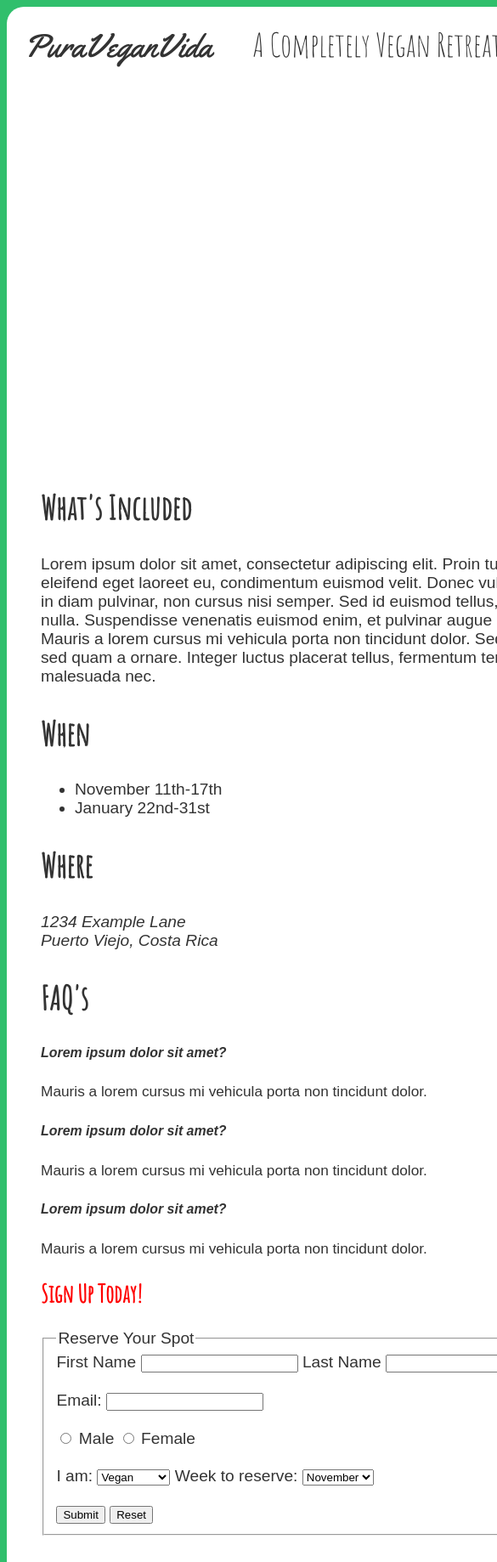
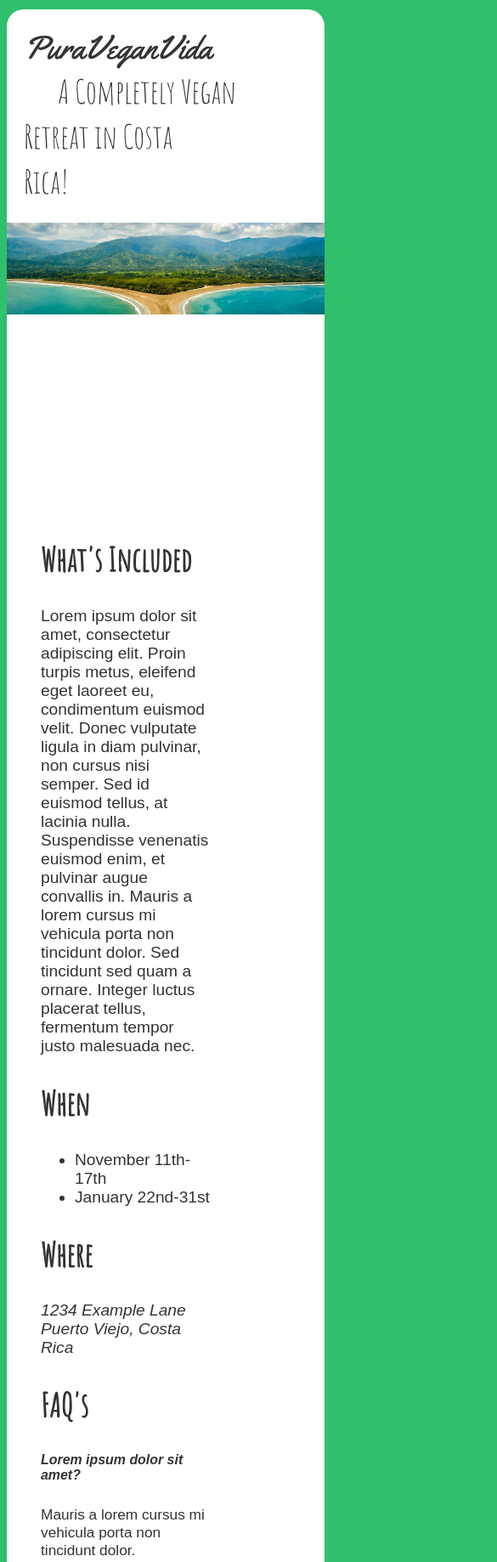
Before and after one commit to AliciaChafee/VeganRetreat, a plain HTML site: page index.html in a window 390 px wide. Shown: the top 1838 px of the page at 85% size, 585 px wide, since content can reach past the window. Drawn offline with Linux system fonts and the light colour scheme; files that its build step writes are made by us from their sources.

Commit message:
responsive updates

```diff
--- /dev/null
+++ b/css/style.css
@@ -0,0 +1,154 @@
+a {
+	color: #333;
+}
+
+a:hover {
+	color: #0062ff;
+}
+
+a:visited {
+	color: #FF0094;
+}
+
+body {
+	background-color: #30BF6C;
+	font-size: 120%;
+	font-family: sans-serif;
+	color: #333;
+}
+
+.wrapper {
+	background-color: #fff;
+	width: 80%;
+	margin: 3% auto;
+	border-radius: 20px;
+	-moz-border-radius: 20px;
+	-webkit-border-radius: 20px;
+	-khtml-border-radius: 20px;
+	min-height: 400px;
+
+
+
+}
+
+header {
+	min-height: 20px;
+	width: 80%;
+}
+
+header .brand {
+	font-family: "Yellowtail", cursive;
+	font-size: 200%;
+	padding: 20px;
+	color: #333;
+}
+
+header .brand span {
+	font-family: 'Amatic SC', cursive;
+	padding: 40px;
+
+
+}
+
+h2 {
+	font-family: 'Amatic SC', cursive;
+}
+
+.hero {
+	height: 300px;
+	background-image: url('../img/costaRica.jpg');
+	background-repeat: no-repeat;
+	background-size: 100%;
+
+}
+
+.faq p {
+	font-size: 90%;
+}
+
+article h2 {
+	font-size: 200%;
+	padding: 0;
+}
+
+
+
+main {
+  float: left;
+  width: 68%;
+}
+
+content {
+ overflow: hidden;
+ display: block;
+ padding: 40px;
+ min-height: 200px;
+}
+
+aside {
+	float: right;
+	width: 30%;
+
+}
+aside .section{
+	background-color: #FAEB3C;
+	padding: 20px;
+	display: inline-block;
+
+
+}
+
+aside .section h3{
+	text-align: center;
+	color: #333;
+    text-decoration: underline;
+}
+
+aside a {
+	padding: 10px 0;
+	display: block;
+}
+
+.wrap h2 {
+	color: red;
+	margin-bottom: 10px;
+}
+
+footer {
+	text-align: center;
+	padding: 20px;
+	font-size: 90%;
+	clear: both;
+	min-height: 20px;
+}
+
+
+
+@media (max-width: 960px) {
+	.wrapper {
+		width: auto;
+	}
+ content {
+ 	float: none;
+ 	width: auto;
+ }
+  aside {
+  	float: none;
+ 	width: auto;
+ 	margin-top: 10px;
+  }
+  .hero {
+  	max-width: 100%;
+  }
+}
+
+@viewport {
+	zoom: 1.0;
+	width: extend-to-zoom;
+
+  }
+@-ms-viewport {
+	zoom: 1.0;
+	width: extend-to-zoom;
+
+  }
```
Also changed, not shown: index.html (+1 -3 lines), img/costa-rica-playas.jpg (added), img/costaRica.jpg (added).
